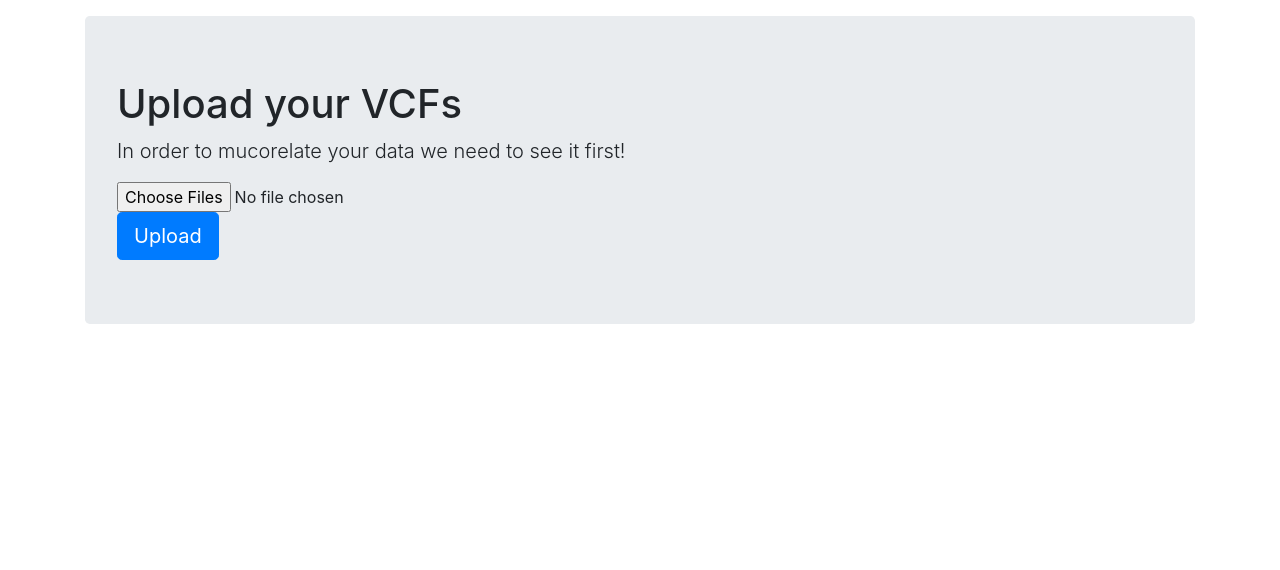
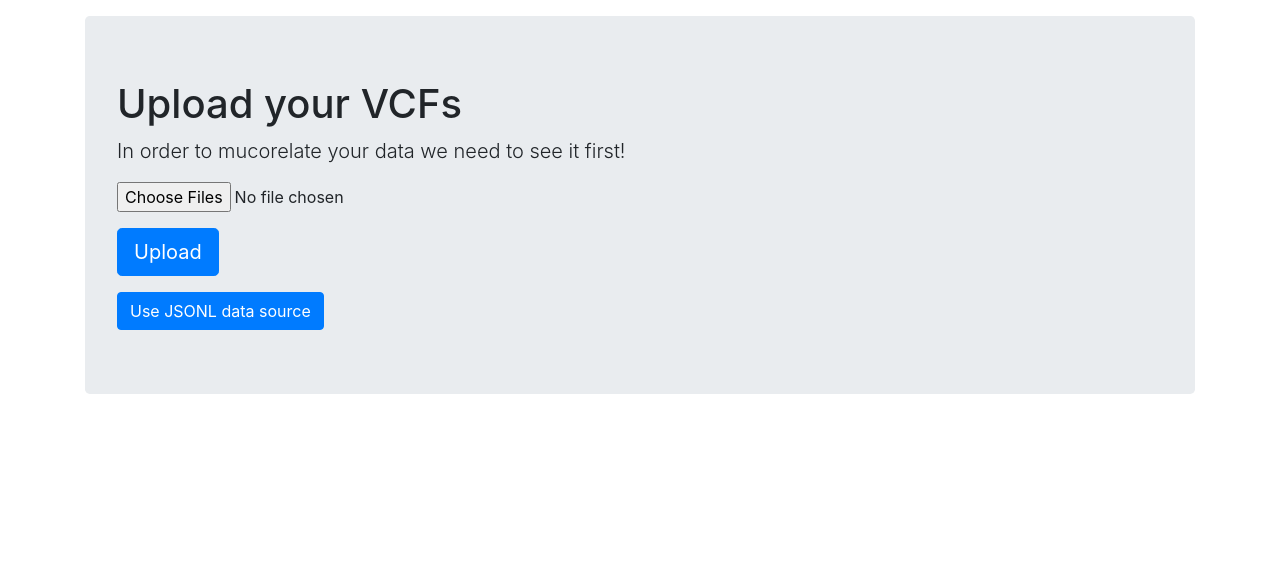
Before and after one commit to blachlylab/mucor3, a Flask app: page / in a window 1280 px wide. Shown: the top 570 px of the page. Run offline with Flask 2, Linux system fonts and the light colour scheme; some libraries are stand-ins or nearby versions.

Commit message:
added use jsonl source button

```diff
--- a/mucor3-flask/templates/upload.html
+++ b/mucor3-flask/templates/upload.html
@@ -4,32 +4,46 @@
     <h1>Upload your VCFs</h1>
     <p class="lead">In order to mucorelate your data we need to see it first!</p>
     <form method=post enctype=multipart/form-data>
-        <input class="form-control-file" type=file name=files multiple>
+        <p><input class="form-control-file" type=file name=files multiple></p>
         {% if files%}
+
             <h4>Uploaded Files</h4>
-                <!-- <ul class="list-group"> -->
+
             {% for file in files %}
-                    <!-- <div class="container"> -->
-                    <!-- <li class="list-group-item">{{ file }} </li> -->
                   <div class="input-group mb-3">
                       <input type="text" class="form-control" placeholder="{{ file }}" aria-label="Recipient's username" aria-describedby="basic-addon2" readonly>
                       <div class="input-group-append">
                           <button class="btn btn-danger" type="button">Remove</button>
                       </div>
                   </div>
-                    <!-- <span class="pull-right"> -->
-                    <!-- <button type="button" class="btn btn-danger pull-right">Remove</button> -->
-                    <!-- </span> -->
-                    <!-- </div> -->
             {% endfor %}
-                <!-- </ul> -->
+
         {% endif %}
+        <p>
             <input type=submit value=Upload class="btn btn-lg btn-primary" role="button">
+        </p>
         {% if files%}
             <!-- Button trigger modal -->
             <button type="button" class="btn btn-lg btn-success"  data-toggle="modal" data-target="#optionsModal">
                 Mucorelate!
             </button>
+        {% else %}
+            <button class="btn btn-primary" type="button" data-toggle="collapse" data-target="#collapseURL" aria-expanded="false" aria-controls="collapseURL">
+              Use JSONL data source
+            </button>
+            <div class="collapse" id="collapseURL">
+                <div class="card card-body">
+                    <div class="input-group mb-3">
+                          <div class="input-group-prepend">
+                                <span class="input-group-text" id="basic-addon2">Query URL</span>
+                          </div>
+                          <input type="text" class="form-control" aria-describedby="basic-addon2">
+                          <button type="button" class="btn btn-lg btn-success"  data-toggle="modal" data-target="#optionsModal">
+                              Mucorelate!
+                          </button>
+                    </div>
+                </div>
+            </div>
         {% endif %}
         <!-- Modal -->
         <div class="modal fade" id="optionsModal" tabindex="-1" role="dialog" aria-labelledby="optionsModalLabel" aria-hidden="true">
```
Lines whose indentation alone changed are shown as unchanged.
